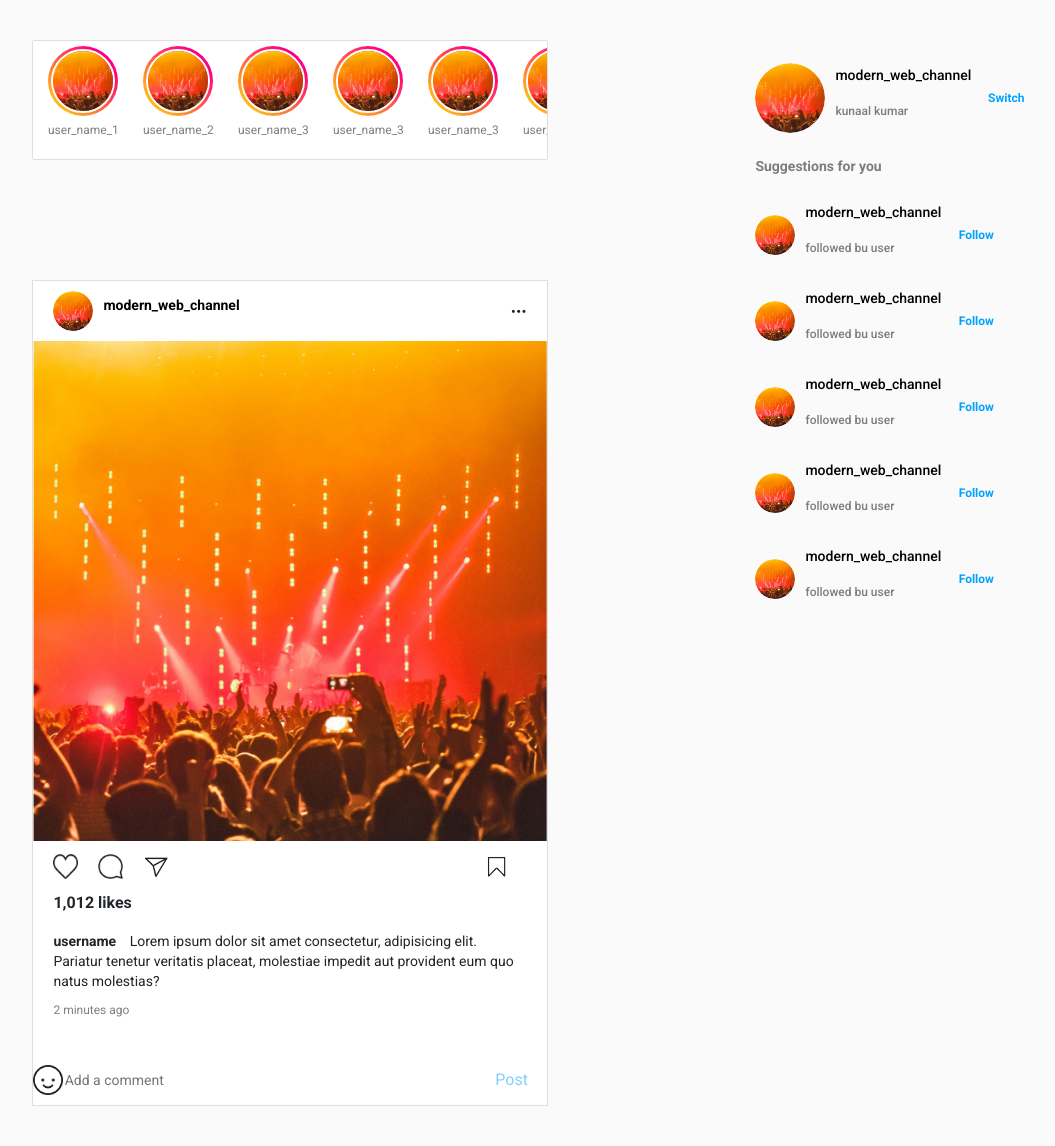
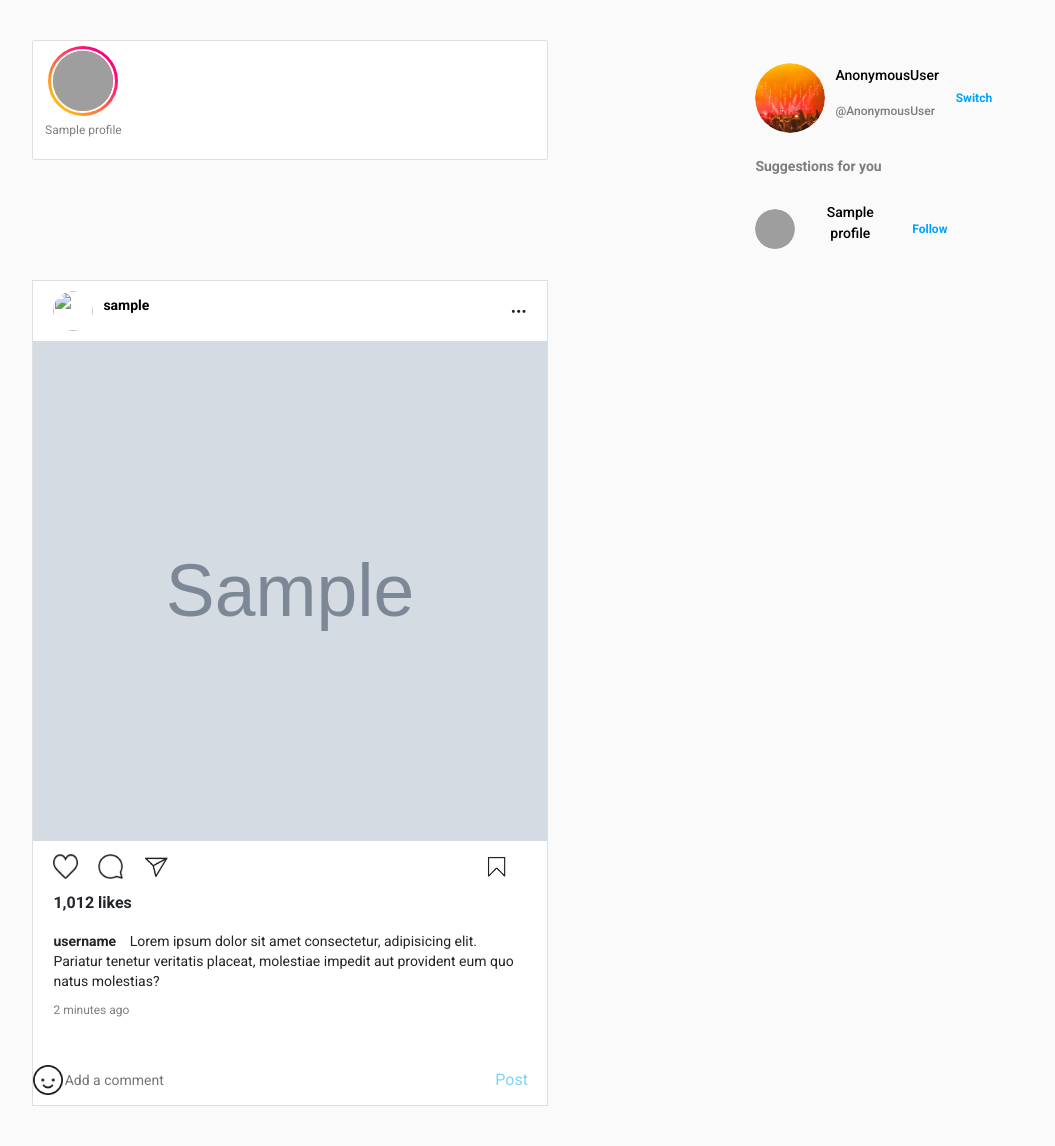
Before and after one commit to FloiceNyota/nyotagram, a Django app: page / in a window 1280 px wide. Shown: the part 50-1196 px from the top of the page, without its empty margins (160-1215 px from the left). Run offline with Django 3.2, Linux system fonts and the light colour scheme; tables that the repository leaves empty hold one stand-in row (values such as "Sample post"); grey boxes marked "Sample" are stand-in pictures; some libraries are stand-ins or nearby versions; grey boxes are pictures that could not be loaded.

Commit message:
index data add pot and users

```diff
--- a/instaClone/templates/index.html
+++ b/instaClone/templates/index.html
@@ -5,38 +5,17 @@
 
 <div class="row">
   <div class="col-md-8">
+
     <section class="main">
       <div class="wrapper">
         <div class="left-col">
           <div class="status-wrapper">
+            {% for status in allusers %}
             <div class="status-card">
-              <div class="profile-pic"><img src="{% static 'images/cover 4.png'%}" alt=""></div>
-              <p class="username">user_name_1</p>
+              <div class="profile-pic"><img src="{{ status.propic.url }}" alt=""></div>
+              <p class="username">{{status.name}}</p>
             </div>
-            <div class="status-card">
-              <div class="profile-pic"><img src="{% static 'images/cover 4.png'%}" alt=""></div>
-              <p class="username">user_name_2</p>
-            </div>
-            <div class="status-card">
-              <div class="profile-pic"><img src="{% static 'images/cover 4.png'%}" alt=""></div>
-              <p class="username">user_name_3</p>
-            </div>
-            <div class="status-card">
-              <div class="profile-pic"><img src="{% static 'images/cover 4.png'%}" alt=""></div>
-              <p class="username">user_name_3</p>
-            </div>
-            <div class="status-card">
-              <div class="profile-pic"><img src="{% static 'images/cover 4.png'%}" alt=""></div>
-              <p class="username">user_name_3</p>
-            </div>
-            <div class="status-card">
-              <div class="profile-pic"><img src="{% static 'images/cover 4.png'%}" alt=""></div>
-              <p class="username">user_name_3</p>
-            </div>
-            <div class="status-card">
-              <div class="profile-pic"><img src="{% static 'images/cover 4.png'%}" alt=""></div>
-              <p class="username">user_name_3</p>
-            </div>
+            {% endfor %}
           </div>
         </div>
     </section>
@@ -44,16 +23,16 @@
     <section class="main postz">
       <div class="wrapper">
         <div class="left-col">
-
+          {% for photo in allpictures %}
           <div class="post">
             <div class="info">
               <div class="user">
-                <div class="profile-pic"><img src="{% static 'images/cover 4.png'%}" alt=""></div>
-                <p class="username">modern_web_channel</p>
+                <div class="profile-pic"><img src="{{ photo.uploadedBy.Profile.propic.url }}" alt=""></div>
+                <p class="username">{{ photo.uploadedBy.profile }}</p>
               </div>
               <img src="{% static 'images/option.PNG'%}" class="options" alt="">
             </div>
-            <img src="{% static 'images/cover 4.png'%}" class="post-image" alt="">
+            <img src="{{ photo.picture.url }}" class="post-image" alt="">
             <div class="post-content">
               <div class="reaction-wrapper">
                 <img src="{% static 'images/like.PNG'%}" class="icon" alt="">
@@ -72,11 +51,12 @@
               <button class="comment-btn">post</button>
             </div>
           </div>
-
+          {% endfor %}
         </div>
       </div>
     </section>
   </div>
+
   <div class="col-md-4">
     <section class="main">
       <div class="wrapper">
@@ -86,62 +66,24 @@
               <img src="{% static 'images/cover 4.png'%}" alt="">
             </div>
             <div>
-              <p class="username">modern_web_channel</p>
-              <p class="sub-text">kunaal kumar</p>
+              <p class="username">{{request.user}}</p>
+              <p class="sub-text">@{{ request.user }}</p>
             </div>
             <button class="action-btn">switch</button>
           </div>
           <p class="suggestion-text">Suggestions for you</p>
+          {% for sugg in allusers %}
           <div class="profile-card">
             <div class="profile-pic">
-              <img src="{% static 'images/cover 4.png'%}" alt="">
+              <img src="{{sugg.propic.url}}" alt="">
             </div>
             <div>
-              <p class="username">modern_web_channel</p>
-              <p class="sub-text">followed bu user</p>
+              <p class="username">{{sugg.name }}</p>
+              <p class="sub-text"></p>
             </div>
             <button class="action-btn">follow</button>
           </div>
-          <div class="profile-card">
-            <div class="profile-pic">
-              <img src="{% static 'images/cover 4.png'%}" alt="">
-            </div>
-            <div>
-              <p class="username">modern_web_channel</p>
-              <p class="sub-text">followed bu user</p>
-            </div>
-            <button class="action-btn">follow</button>
-          </div>
-          <div class="profile-card">
-            <div class="profile-pic">
-              <img src="{% static 'images/cover 4.png'%}" alt="">
-            </div>
-            <div>
-              <p class="username">modern_web_channel</p>
-              <p class="sub-text">followed bu user</p>
-            </div>
-            <button class="action-btn">follow</button>
-          </div>
-          <div class="profile-card">
-            <div class="profile-pic">
-              <img src="{% static 'images/cover 4.png'%}" alt="">
-            </div>
-            <div>
-              <p class="username">modern_web_channel</p>
-              <p class="sub-text">followed bu user</p>
-            </div>
-            <button class="action-btn">follow</button>
-          </div>
-          <div class="profile-card">
-            <div class="profile-pic">
-              <img src="{% static 'images/cover 4.png'%}" alt="">
-            </div>
-            <div>
-              <p class="username">modern_web_channel</p>
-              <p class="sub-text">followed bu user</p>
-            </div>
-            <button class="action-btn">follow</button>
-          </div>
+          {% endfor %}
         </div>
       </div>
     </section>
--- a/instaClone/views.py
+++ b/instaClone/views.py
@@ -2,8 +2,10 @@ from django.shortcuts import render
 from .models import Post, Profile, Location, Comments
 
 def index(request):
+  allusers = Profile.objects.all()
   allpictures = Post.all_pictures()
   content = {
     'allpictures':allpictures,
+    'allusers': allusers,
   }
   return render(request, 'index.html', content)
```
Also changed, not shown: instaClone/migrations/0001_initial.py (added), media/photos/art1.png (added), media/photos/productofarray.jpeg (added), media/profiles/transform.png (added), media/profiles/transform_4XPh0eo.png (added).
